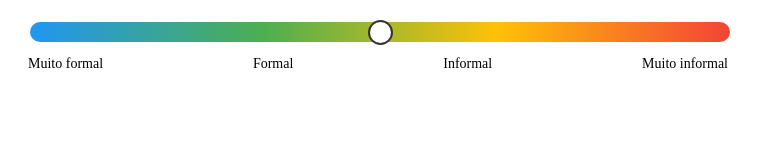
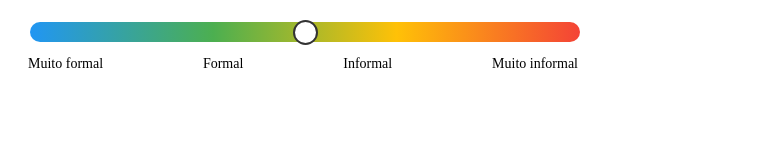
Before and after one commit to vinibatista86/registroformalinformal, a plain HTML site: page index.html in a window 1280 px wide. Shown: the whole page, without its empty margins (0-764 px from the left). Drawn offline with Linux system fonts and the light colour scheme.

Commit message:
index.html

```diff
--- a/index.html
+++ b/index.html
@@ -3,7 +3,7 @@
 <head>
     <style>
         .slider-container {
-            width: 700px;
+            width: 550px;
             margin: 20px;
         }
         .slider {
```
